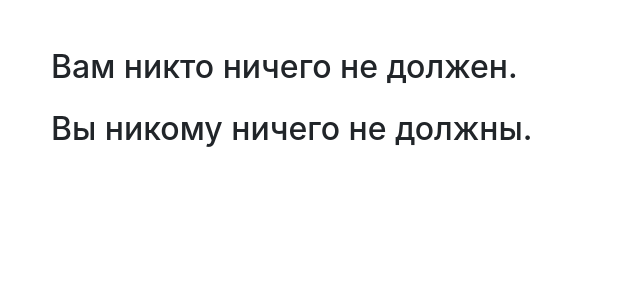
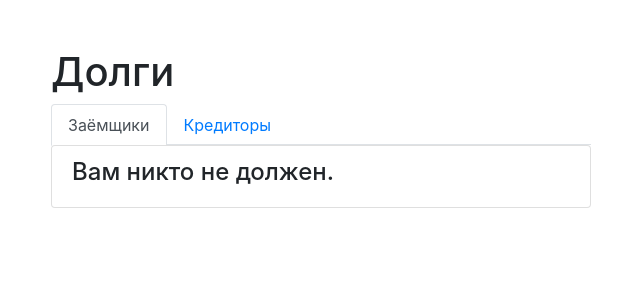
Before and after one commit to sashaaero/CheckSplitter, a Flask app: template templates/credit.html in a window 1280 px wide. Shown: the part 56-356 px from the top of the page, without its empty margins (34-674 px from the left). Run offline with Flask 2, Linux system fonts and the light colour scheme; the template is opened without the code that fills it, so the values that code supplies are empty; parts of the project's set-up code (start-up, migrations or seed data) failed here and were passed over; some libraries are stand-ins or nearby versions.

Commit message:
Table style changes in "credit.html". Some refactor in views

```diff
--- a/templates/credit.html
+++ b/templates/credit.html
@@ -1,74 +1,82 @@
 {% extends 'base.html' %}
 
 {% block content %}
-{% with messages = get_flashed_messages(with_categories=true) %}
-  <!-- Categories: success (green), info (blue), warning (yellow), danger (red) -->
-  {% if messages %}
-    {% for category, message in messages %}
-      <div class="alert alert-{{ category }} alert-dismissible" role="alert">
-      <button type="button" class="close" data-dismiss="alert" aria-label="Close"><span aria-hidden="true">&times;</span></button>
-      <!-- <strong>Title</strong> --> {{ message }}
-      </div>
-    {% endfor %}
-  {% endif %}
-{% endwith %}
-<table class="table table-hover">
-    <tbody id="myTable">
+{#{% with messages = get_flashed_messages(with_categories=true) %}#}
+{#  <!-- Categories: success (green), info (blue), warning (yellow), danger (red) -->#}
+{#  {% if messages %}#}
+{#    {% for category, message in messages %}#}
+{#      <div class="alert alert-{{ category }} alert-dismissible" role="alert">#}
+{#      <button type="button" class="close" data-dismiss="alert" aria-label="Close"><span aria-hidden="true">&times;</span></button>#}
+{#      <!-- <strong>Title</strong> --> {{ message }}#}
+{#      </div>#}
+{#    {% endfor %}#}
+{#  {% endif %}#}
+{#{% endwith %}#}
+<div class="row">
+    <div class="col-md-6">
+        <h1>Долги</h1>
+        <ul class="nav nav-tabs" id="credit-tab" role="tablist">
+            <li class="nav-item">
+                <a class="nav-item nav-link active" id="masters-tab" role="tab" aria-controls="masters" data-toggle="tab" href="#masters">Заёмщики</a>
+            </li>
+            <li class="nav-item">
+                <a class="nav-item nav-link" id="slaves-tab" role="tab" aria-controls="slaves" data-toggle="tab" href="#slaves">Кредиторы</a>
+            </li>
+        </ul>
+
+        <div class="tab-content" id="credit-tab">
+            <div id="masters" class="tab-pane fade active show" role="tabpanel"  aria-labelledby="masters-tab">
+                <div class="form-group">
+                    <div id="masters-list" class="list-group d-flex">
                         {% if masters %}
-        <h2>Кто должен мне</h2>
                             {% for master in masters %}
-            <tr>
-                <td class="align-middle">
-                    {{ master.slave.nickname }}
-                </td>
-                <td class="align-middle">
-                    {{ master.value }}
-                </td>
-                <td class="align-middle">
-                    <form action="{{ url_for('edit_credit') }}" method="POST">
-                        <input type="hidden" name="csrf_token" value="{{ csrf_token() }}"/>
-                        <div class="col-md-8">
-                            <button type="submit" class="btn" name="id" value="{{ master.id }}" >
-                                <i class="material-icons" style="color: #000000; cursor: pointer;font-size: 30px">create</i>
-                            </button>
-                        </div>
-                    </form>
-                </td>
-            </tr>
+                            <li class="list-group-item">
+                                <h3>{{ master.slave.nickname }}</h3>
+                                <h3>{{ master.value }}</h3>
+                                <span class="float-right">
+                                    <a href="{{ url_for('edit_credit', mid=master.id) }}">
+                                        <i class="material-icons" style="color: darkgray; cursor: pointer;font-size: 30px;line-height: 1.4;">
+                                            create
+                                        </i>
+                                    </a>
+                                </span>
+                            </li>
                             {% endfor %}
                         {% else %}
-        <h2>Вам никто ничего не должен.</h2>
+                            <li class="list-group-item">
+                                <h4>Вам никто не должен.</h4>
+                            </li>
                         {% endif %}
-    </tbody>
-</table>
+                    </div>
+                </div>
+            </div>
 
-<table class="table table-hover">
-    <tbody id="myTable">
+            <div id="slaves" class="tab-pane fade" role="tabpanel"  aria-labelledby="slaves-tab">
+                <div class="form-group">
+                    <div id="slaves-list" class="list-group d-flex">
                         {% if slaves %}
-        <h2>Кому должен я</h2>
                             {% for slave in slaves %}
-            <tr>
-                <td class="align-middle">
-                    {{ slave.master.nickname }}
-                </td>
-                <td class="align-middle">
-                    {{ slave.value }}
-                </td>
-                <td class="align-middle">
-                    <form action="{{ url_for('edit_credit') }}" method="POST">
-                        <input type="hidden" name="csrf_token" value="{{ csrf_token() }}"/>
-                        <div class="col-md-8">
-                            <button type="submit" class="btn" name="id" value="{{ slave.id }}">
-                                <i class="material-icons" style="color: #000000; cursor: pointer; font-size: 30px">create</i>
-                            </button>
-                        </div>
-                    </form>
-                </td>
-            </tr>
+                            <li class="list-group-item">
+                                <h3>{{ slave.master.nickname }}</h3>
+                                <h3>{{ slave.value }}</h3>
+                                <span class="float-right">
+                                    <a href="{{ url_for('edit_credit', mid=slave.id) }}">
+                                        <i class="material-icons" style="color: darkgray; cursor: pointer;font-size: 30px;line-height: 1.4;">
+                                            create
+                                        </i>
+                                    </a>
+                                </span>
+                            </li>
                             {% endfor %}
                         {% else %}
-        <h2>Вы никому ничего не должны.</h2>
+                            <li class="list-group-item">
+                                <h4>Вы ничего не должны.</h4>
+                            </li>
                         {% endif %}
-    </tbody>
-</table>
+                    </div>
+                </div>
+            </div>
+        </div>
+    </div>
+</div>
 {% endblock %}
```
Also changed, not shown: views.py (+3 -4 lines). Lines whose indentation alone changed are shown as unchanged.
